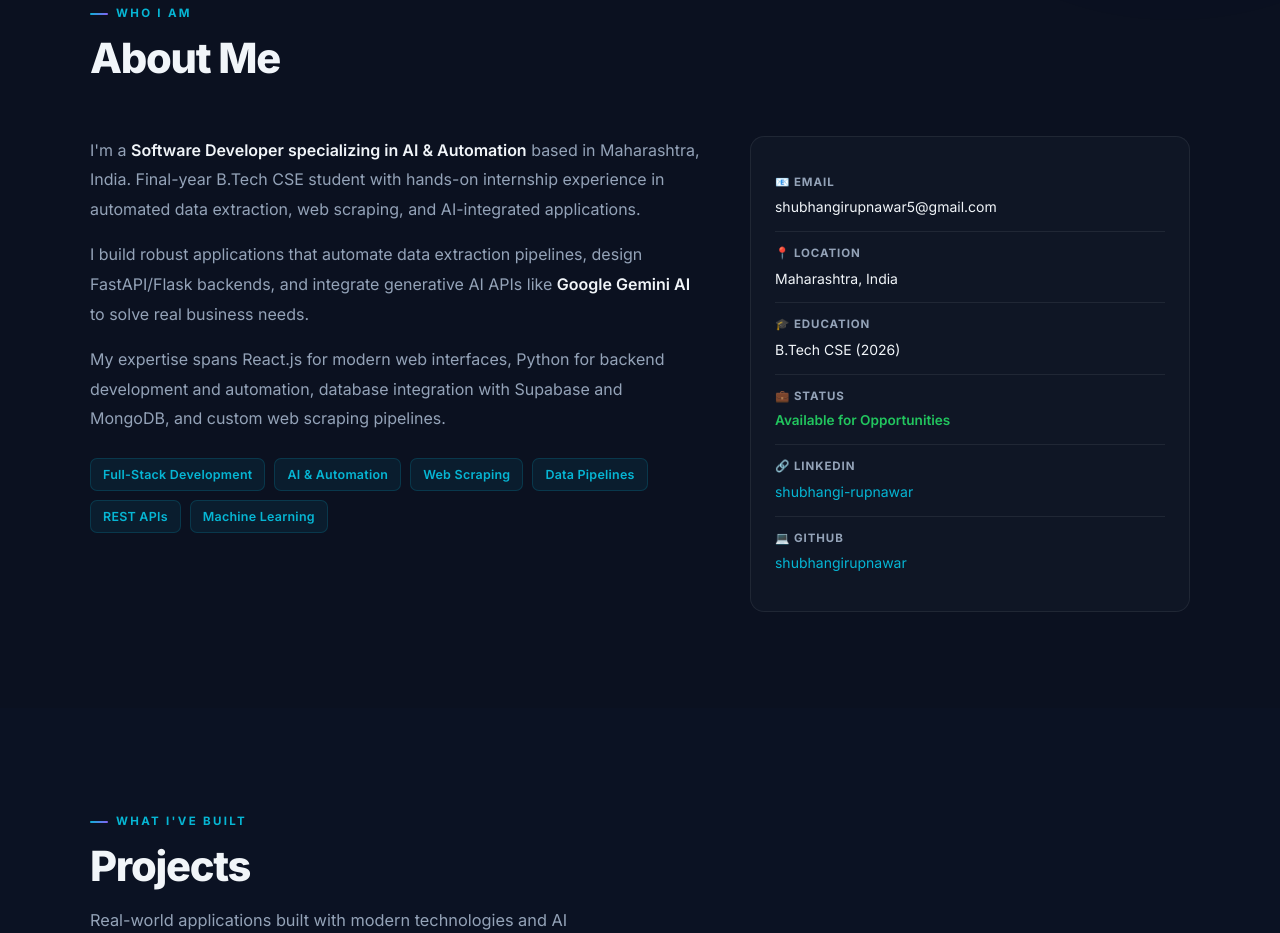
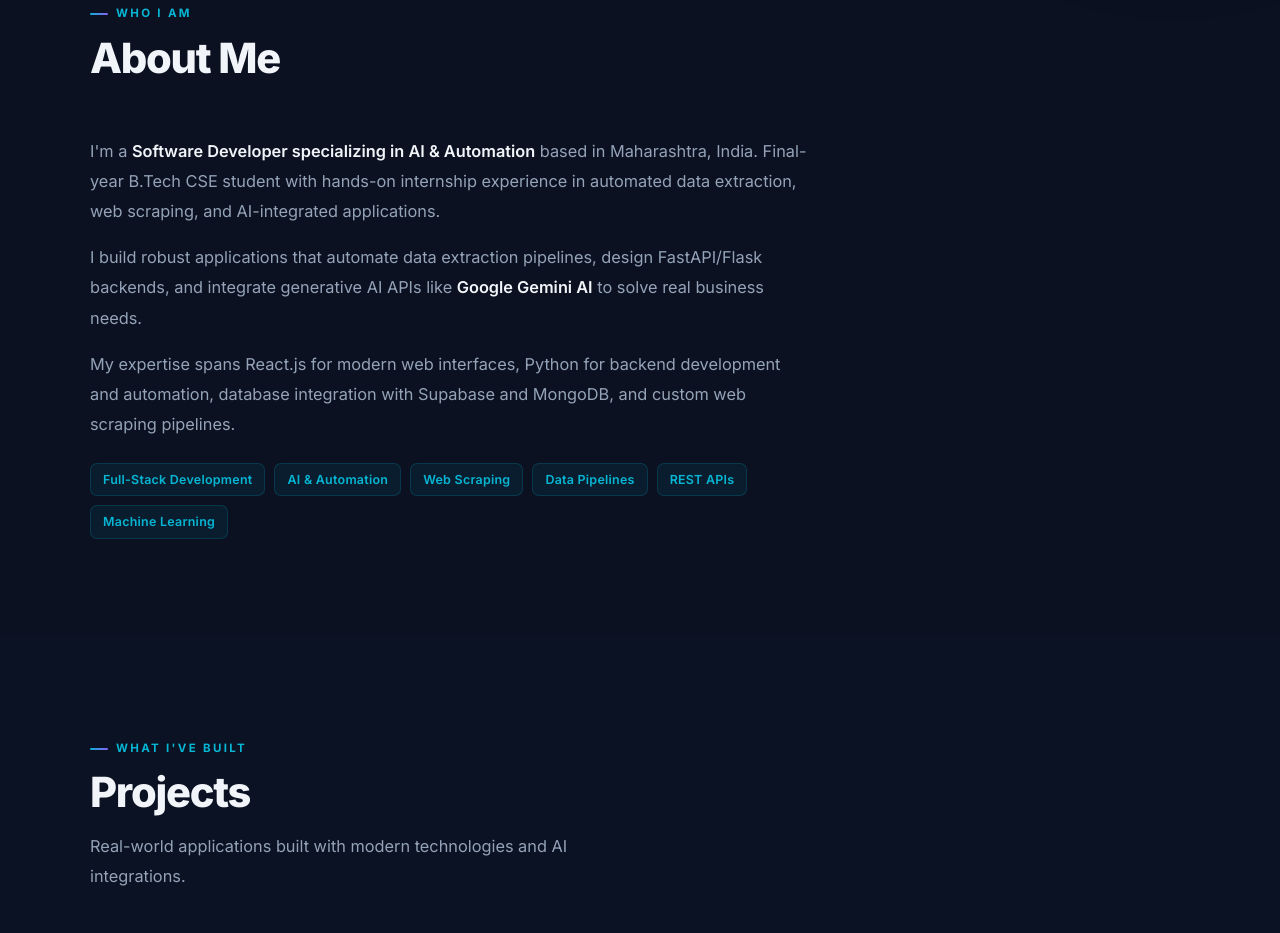
Before and after one commit to shubhangirupnawar/shubhangirupnawar.github.io, a React (Vite) app: page / in a window 1280 px wide. Shown: the part 900-1833 px from the top of the page. Built offline with nearby package versions, Linux system fonts and the light colour scheme.

Commit message:
Remove duplicate contact info from About section — contact details now only in Contact section

```diff
--- a/src/App.css
+++ b/src/App.css
@@ -290,14 +290,14 @@ a { color: inherit; text-decoration: none; }
 }
 
 /* ─── About ──────────────────────────────────────────────── */
-.about-grid {
-  display: grid; grid-template-columns: 1.4fr 1fr; gap: 44px; align-items: start;
+.about-content {
+  max-width: 720px;
   opacity: 0; transform: translateY(22px);
   transition: opacity 0.65s, transform 0.65s;
 }
-.about-grid.visible { opacity: 1; transform: none; }
-.about-text p { color: var(--muted); font-size: 1rem; line-height: 1.85; margin-bottom: 16px; }
-.about-text p strong { color: var(--text); font-weight: 600; }
+.about-content.visible { opacity: 1; transform: none; }
+.about-content p { color: var(--muted); font-size: 1.02rem; line-height: 1.85; margin-bottom: 16px; }
+.about-content p strong { color: var(--text); font-weight: 600; }
 .about-tags { display: flex; flex-wrap: wrap; gap: 9px; margin-top: 24px; }
 .about-tag {
   font-size: 0.78rem; font-weight: 600;
@@ -307,18 +307,6 @@ a { color: inherit; text-decoration: none; }
   transition: background 0.2s;
 }
 .about-tag:hover { background: rgba(6,182,212,0.15); }
-
-.about-info { padding: 24px; }
-.info-row {
-  display: flex; flex-direction: column; gap: 3px;
-  padding: 12px 0; border-bottom: 1px solid var(--border);
-  font-size: 0.875rem;
-}
-.info-row:last-child { border-bottom: none; }
-.info-key  { color: var(--muted); font-size: 0.72rem; font-weight: 700; letter-spacing: 0.08em; text-transform: uppercase; }
-.info-link { color: var(--accent); }
-.info-link:hover { text-decoration: underline; }
-.status-chip { color: var(--green); font-weight: 600; font-size: 0.85rem; }
 
 /* ─── Projects ───────────────────────────────────────────── */
 .projects-grid { display: grid; grid-template-columns: repeat(2, 1fr); gap: 22px; }
@@ -515,7 +503,7 @@ a { color: inherit; text-decoration: none; }
   .hero-inner { grid-template-columns: 1fr; gap: 44px; }
   .hero-section { padding-top: 110px; }
   .stats-grid { grid-template-columns: repeat(2, 1fr); }
-  .about-grid { grid-template-columns: 1fr; }
+
   .projects-grid { grid-template-columns: 1fr; }
   .skills-grid { grid-template-columns: 1fr 1fr; }
   .contact-cards { grid-template-columns: 1fr; }
--- a/src/App.jsx
+++ b/src/App.jsx
@@ -332,8 +332,7 @@ function AboutSection({ sectionsRef }) {
     <section className="section" data-section="About" ref={el => { sectionsRef.current["About"] = el; }}>
       <div className="section-inner">
         <SectionHeader label="WHO I AM" title="About Me" />
-        <div ref={ref} className={`about-grid${vis ? " visible" : ""}`}>
-          <div className="about-text">
+        <div ref={ref} className={`about-content${vis ? " visible" : ""}`}>
           <p>I'm a <strong>Software Developer specializing in AI & Automation</strong> based in Maharashtra, India. Final-year B.Tech CSE student with hands-on internship experience in automated data extraction, web scraping, and AI-integrated applications.</p>
           <p>I build robust applications that automate data extraction pipelines, design FastAPI/Flask backends, and integrate generative AI APIs like <strong>Google Gemini AI</strong> to solve real business needs.</p>
           <p>My expertise spans React.js for modern web interfaces, Python for backend development and automation, database integration with Supabase and MongoDB, and custom web scraping pipelines.</p>
@@ -341,21 +340,6 @@ function AboutSection({ sectionsRef }) {
             {["Full-Stack Development", "AI & Automation", "Web Scraping", "Data Pipelines", "REST APIs", "Machine Learning"].map(t => (
               <span key={t} className="about-tag">{t}</span>
             ))}
-            </div>
-          </div>
-          <div className="about-info card">
-            <div className="info-row"><span className="info-key">📧 Email</span><span className="info-val">shubhangirupnawar5@gmail.com</span></div>
-            <div className="info-row"><span className="info-key">📍 Location</span><span className="info-val">Maharashtra, India</span></div>
-            <div className="info-row"><span className="info-key">🎓 Education</span><span className="info-val">B.Tech CSE (2026)</span></div>
-            <div className="info-row"><span className="info-key">💼 Status</span><span className="status-chip">Available for Opportunities</span></div>
-            <div className="info-row">
-              <span className="info-key">🔗 LinkedIn</span>
-              <a href="https://www.linkedin.com/in/shubhangi-rupnawar-17a5443a3" target="_blank" rel="noreferrer" className="info-link">shubhangi-rupnawar</a>
-            </div>
-            <div className="info-row">
-              <span className="info-key">💻 GitHub</span>
-              <a href="https://github.com/shubhangirupnawar" target="_blank" rel="noreferrer" className="info-link">shubhangirupnawar</a>
-            </div>
           </div>
         </div>
       </div>
```
Lines whose indentation alone changed are shown as unchanged.
